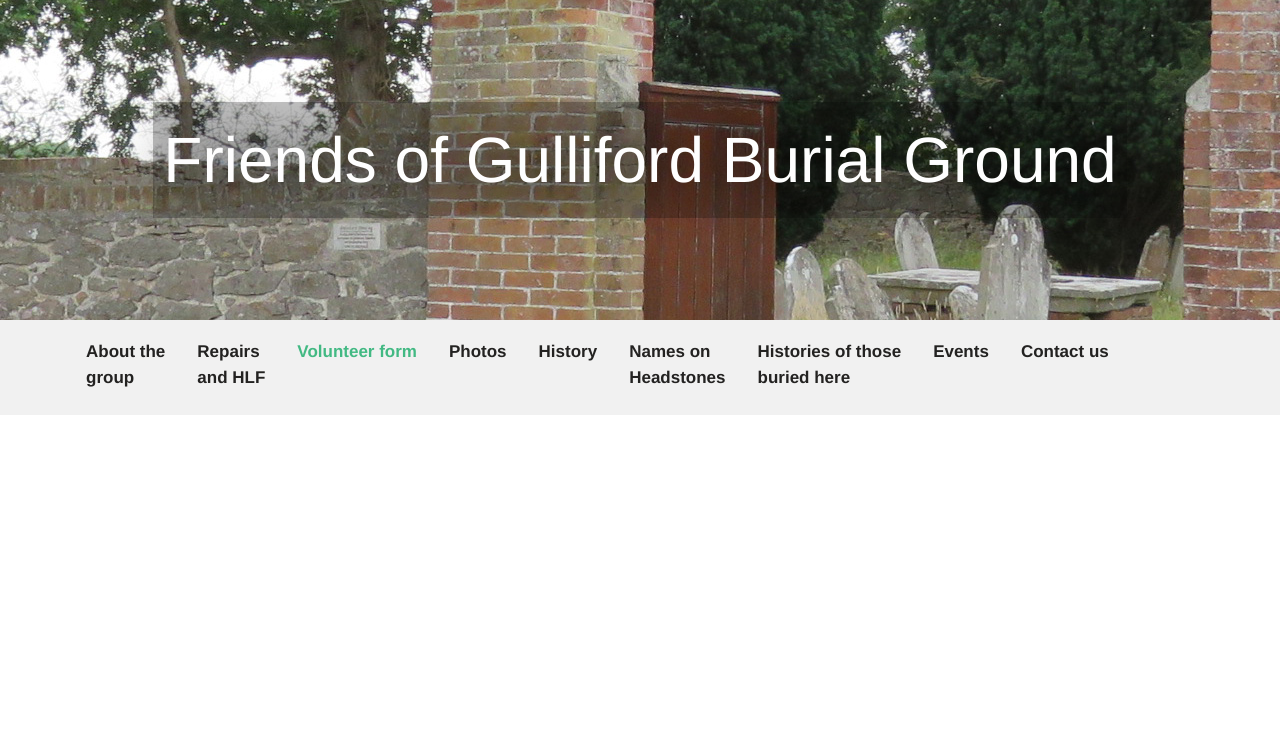
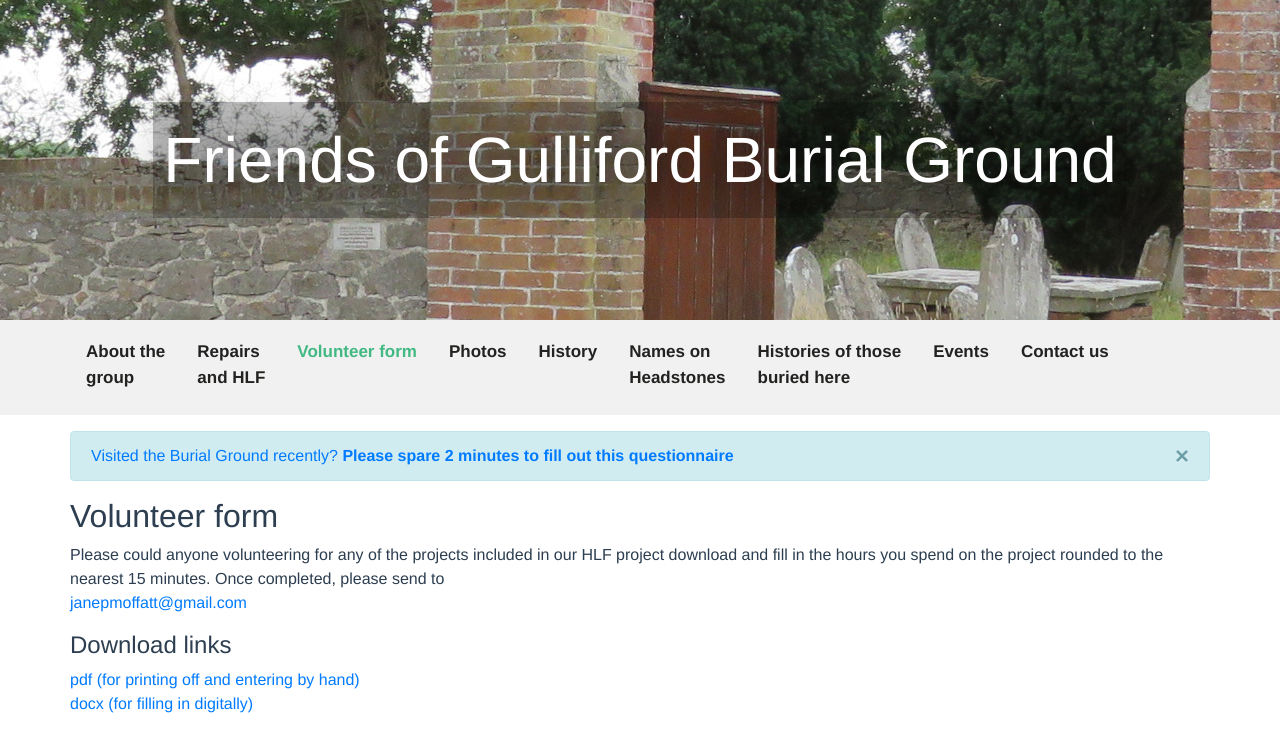
Before and after one commit to ElliotMoffatt/GraveyardWebsiteInVue, a Vue app: page /Volunteer in a window 1280 px wide. Shown: the top 752 px of the page. Built offline with nearby package versions, Linux system fonts and the light colour scheme.

Commit message:
added alert

```diff
--- a/package.json
+++ b/package.json
@@ -8,7 +8,10 @@
     "lint": "vue-cli-service lint"
   },
   "dependencies": {
+    "@popperjs/core": "^2.9.2",
+    "bootstrap": "^5.0.0-beta3",
     "core-js": "^3.6.5",
+    "jquery": "^3.6.0",
     "vue": "^3.0.0",
     "vue-router": "^4.0.0-0",
     "vuex": "^4.0.0-0"
--- a/public/index.html
+++ b/public/index.html
@@ -12,11 +12,7 @@
     <link rel="stylesheet" href="https://maxcdn.bootstrapcdn.com/bootstrap/4.0.0/css/bootstrap.min.css" integrity="sha384-Gn5384xqQ1aoWXA+058RXPxPg6fy4IWvTNh0E263XmFcJlSAwiGgFAW/dAiS6JXm" crossorigin="anonymous">
 
 
-    <!-- JS code I wrote-->
-    <script src="fogbg.js"></script>
 
-    <!-- stylesheet -->
-    <link href="fogbg.css" rel="stylesheet" type="text/css">
 
 </head>
 <body>
@@ -29,17 +25,6 @@
 
 
     <script type="text/javascript">
-        document.addEventListener("DOMContentLoaded", setAllImageSources());
-
-        document.addEventListener("DOMContentLoaded", lazyImageLoader());
-
-        document.addEventListener("DOMContentLoaded", lazyHeroLoader());
-
-        document.addEventListener("DOMContentLoaded", makeBigPicListeners());
-
-        $(".columnGallery img").each((idx, ele) => {
-            ele.loading = "lazy";
-        })
 
     </script>
 </body>
--- a/src/App.vue
+++ b/src/App.vue
@@ -1,6 +1,7 @@
 <template>
     <HeroSection></HeroSection>
     <NavBar></NavBar>
+    <Alert></Alert>
 
     <div class="container">
         <router-view />
@@ -22,10 +23,12 @@
 <script>
     import HeroSection from './components/HeroSection.vue'
     import NavBar from './components/NavBar.vue'
+    import Alert from './components/Alert.vue'
     export default {
         components: {
             HeroSection,
-            NavBar
+            NavBar,
+            Alert
         }
     }
 </script>
--- /dev/null
+++ b/src/components/Alert.vue
@@ -0,0 +1,10 @@
+<template>
+    <div class="alert alert-info alert-dismissible fade show container" role="alert">
+        <a href="https://forms.gle/mrxgtVSkLzQpaZk37" target="_blank" ref="noreferrer noopener">
+            Visited the Burial Ground recently? <strong>Please spare 2 minutes to fill out this questionnaire</strong>
+        </a>
+        <button type="button" class="close" data-dismiss="alert" aria-label="Close">
+            <span aria-hidden="true">&times;</span>
+        </button>
+    </div>
+</template>
--- a/src/views/ContactUs.vue
+++ b/src/views/ContactUs.vue
@@ -29,7 +29,7 @@
                     <h4>Membership form</h4>
                 </div>
                 <div class="row">
-                    <a href="GullifordGraveyard.github.io/Membership form V2.pdf" download>Download here</a>
+                    <a href="https://GullifordGraveyard.github.io/Membership form V2.pdf" target="_blank" ref="noreferrer noopener" download>Download here</a>
                 </div>
             </div>
             <div class="col">
--- a/src/views/Repairs.vue
+++ b/src/views/Repairs.vue
@@ -13,7 +13,7 @@
 
 
         <div style="text-align:center">
-            <a style="font-weight:bold; font-size:150%" href="https://forms.gle/mrxgtVSkLzQpaZk37">
+            <a style="font-weight:bold; font-size:150%" href="https://forms.gle/mrxgtVSkLzQpaZk37" target="_blank" ref="noreferrer noopener">
                 If you've recently visited the Burial Ground please spare 2 minutes to fill out this questionnaire
             </a>
         </div>
--- a/src/views/Volunteer.vue
+++ b/src/views/Volunteer.vue
@@ -12,13 +12,13 @@
             <h4>Download links</h4>
         </div>
         <div class="row">
-            <a href="GullifordGraveyard.github.io/Volunteer hours form.pdf" download>
+            <a href="https://GullifordGraveyard.github.io/Volunteer hours form.pdf"  target="_blank" ref="noreferrer noopener" download>
                 pdf (for printing off and
                 entering by hand)
             </a>
         </div>
         <div class="row">
-            <a href="GullifordGraveyard.github.io/Volunteer hours form.docx" download>
+            <a href="https://GullifordGraveyard.github.io/Volunteer hours form.docx"  target="_blank" ref="noreferrer noopener" download>
                 docx (for filling in
                 digitally)
             </a>
```
Also changed, not shown: 2 other files (tests, documents, lock files or other folders).
